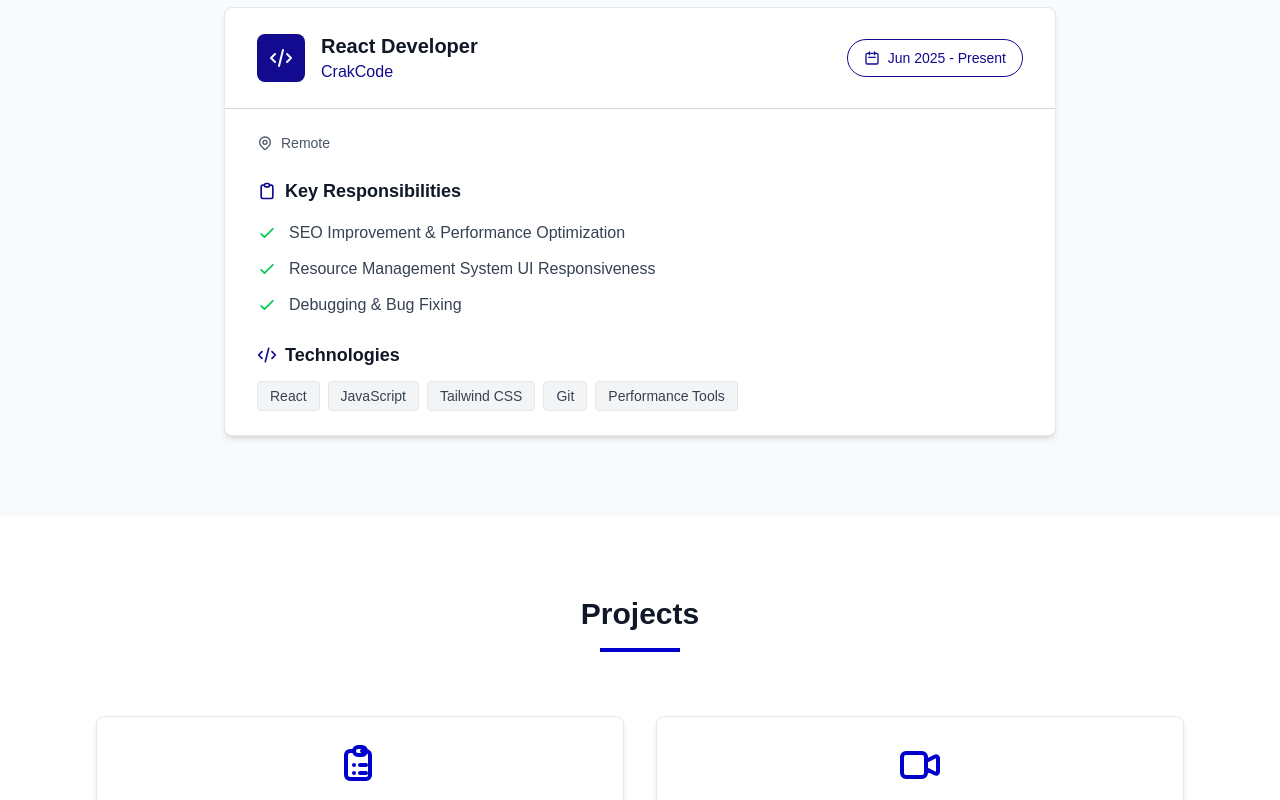
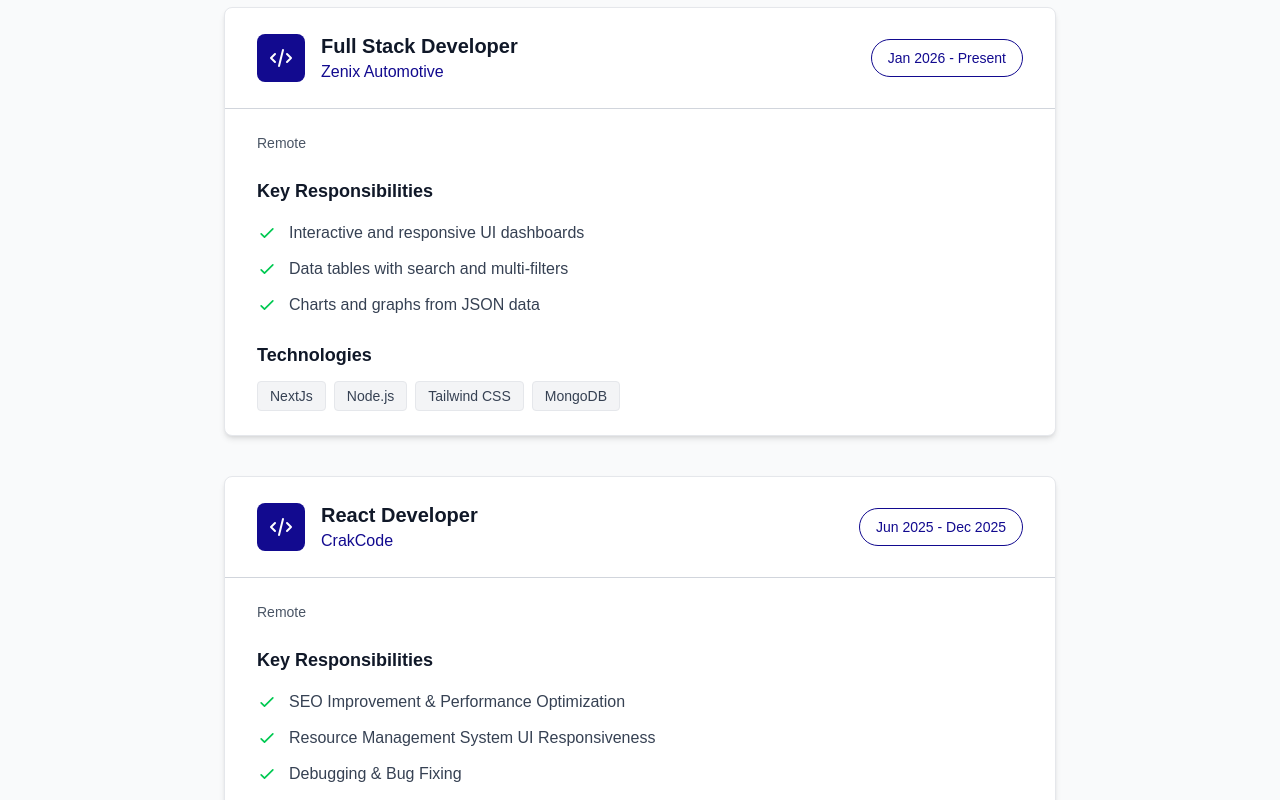
Before and after one commit to ChandaniSahu/NewPortfolio, a Next.js app: page / in a window 1280 px wide. Shown: the part 1480-2280 px from the top of the page. Built offline with nearby package versions, Linux system fonts and the light colour scheme.

Commit message:
experience added

```diff
--- a/app/page.tsx
+++ b/app/page.tsx
@@ -149,15 +149,15 @@
       visitLink: "https://ebook-chandani.netlify.app/"
     },
     {
-      title: "Tech Fest Management System",
-      description: "Event management platform for college tech fests with registration, scheduling, and participant tracking.",
+      title: "Interactive Mind Map Tool",
+      description: "A web app to explore and organize topics using interactive mind maps.",
       icon: (
         <svg className="w-12 h-12 text-[#0000CD]" fill="none" stroke="currentColor" viewBox="0 0 24 24">
           <path strokeLinecap="round" strokeLinejoin="round" strokeWidth={2} d="M19 11H5m14 0a2 2 0 012 2v6a2 2 0 01-2 2H5a2 2 0 01-2-2v-6a2 2 0 012-2m14 0V9a2 2 0 00-2-2M5 11V9a2 2 0 012-2m0 0V5a2 2 0 012-2h6a2 2 0 012 2v2M7 7h10" />
         </svg>
       ),
-      githubLink: "https://github.com/ChandaniSahu/TechfestParticipants",
-      visitLink: "https://mseit-techfest-2025-participate.netlify.app/"
+      githubLink: "https://github.com/ChandaniSahu/MindMap",
+      visitLink: "https://chandani-mindmap.netlify.app/"
     }
   ];
 
@@ -256,7 +256,7 @@
         </svg>
       ),
       description: "Professional resume highlighting skills, experience, education, and qualifications.",
-      link: "https://drive.google.com/file/d/1fGiFt1i-_k8HdsxxY1Bup8OpFb333i08/view",
+      link: "https://drive.google.com/file/d/1AYfg9y9uTh26JErfF6uklc-celPHJ9Z9/view",
     }
   ];
 
@@ -624,53 +624,117 @@
             className="relative"
           >
             {/* Main Experience Card */}
+<div className="space-y-10">
+
+  {/* Latest Experience */}
   <div className="bg-white dark:bg-gray-900 rounded-lg shadow-md border border-gray-200 dark:border-gray-700 hover:shadow-lg hover:scale-105 transition-all duration-300">
-
-              {/* Header Section with Solid Background */}
     <div className="bg-[#120A8F]50 dark:bg-[#120A8F]/20 px-8 py-6 rounded-t-lg border-b border-gray-300 dark:border-[#120A8F]">
       <div className="flex flex-col md:flex-row md:items-center md:justify-between">
         <div className="flex items-center space-x-4">
-                    {/* Company Icon */}
           <div className="w-12 h-12 bg-[#120A8F] rounded-lg flex items-center justify-center">
             <svg className="w-6 h-6 text-white" fill="none" stroke="currentColor" viewBox="0 0 24 24">
               <path strokeLinecap="round" strokeLinejoin="round" strokeWidth={2} d="M10 20l4-16m4 4l4 4-4 4M6 16l-4-4 4-4" />
             </svg>
           </div>
           <div>
-                      <h3 className="text-xl font-bold text-gray-900 dark:text-white">React Developer</h3>
-                      <p className="text-[#120A8F] dark:text-[#120A8F] font-medium">CrakCode</p>
+            <h3 className="text-xl font-bold text-gray-900 dark:text-white">
+              Full Stack Developer
+            </h3>
+            <p className="text-[#120A8F] dark:text-[#120A8F] font-medium">
+              Zenix Automotive
+            </p>
           </div>
         </div>
 
-                  {/* Date Badge */}
         <div className="mt-4 md:mt-0">
           <span className="inline-flex items-center px-4 py-2 bg-white dark:bg-gray-800 border border-[#120A8F] dark:border-[#120A8F] text-[#120A8F] dark:text-[#120A8F] rounded-full font-medium text-sm">
-                      <svg className="w-4 h-4 mr-2" fill="none" stroke="currentColor" viewBox="0 0 24 24">
-                        <path strokeLinecap="round" strokeLinejoin="round" strokeWidth={2} d="M8 7V3m8 4V3m-9 8h10M5 21h14a2 2 0 002-2V7a2 2 0 00-2-2H5a2 2 0 00-2 2v12a2 2 0 002 2z" />
-                      </svg>
-                      Jun 2025 - Present
+            Jan 2026 - Present
           </span>
         </div>
       </div>
     </div>
 
-              {/* Content Section */}
     <div className="px-8 py-6">
-                {/* Location & Type */}
       <div className="flex items-center text-gray-600 dark:text-gray-400 mb-6">
-                  <svg className="w-4 h-4 mr-2" fill="none" stroke="currentColor" viewBox="0 0 24 24">
-                    <path strokeLinecap="round" strokeLinejoin="round" strokeWidth={2} d="M17.657 16.657L13.414 20.9a1.998 1.998 0 01-2.827 0l-4.244-4.243a8 8 0 1111.314 0z" />
-                    <path strokeLinecap="round" strokeLinejoin="round" strokeWidth={2} d="M15 11a3 3 0 11-6 0 3 3 0 016 0z" />
-                  </svg>
         <span className="text-sm">Remote</span>
       </div>
 
-                {/* Responsibilities */}
       <div className="mb-6">
-                  <h4 className="text-lg font-semibold text-gray-900 dark:text-white mb-4 flex items-center">
-                    <svg className="w-5 h-5 text-[#120A8F] mr-2" fill="none" stroke="currentColor" viewBox="0 0 24 24">
-                      <path strokeLinecap="round" strokeLinejoin="round" strokeWidth={2} d="M9 5H7a2 2 0 00-2 2v12a2 2 0 002 2h10a2 2 0 002-2V7a2 2 0 00-2-2h-2M9 5a2 2 0 002 2h2a2 2 0 002-2M9 5a2 2 0 012-2h2a2 2 0 012 2" />
+        <h4 className="text-lg font-semibold text-gray-900 dark:text-white mb-4">
+          Key Responsibilities
+        </h4>
+        <ul className="space-y-3">
+          {[
+            "Interactive and responsive UI dashboards",
+            "Data tables with search and multi-filters",
+            "Charts and graphs from JSON data"
+          ].map((item, index) => (
+            <li
+              key={index}
+              className="flex items-start text-gray-700 dark:text-gray-300"
+            >
+              <svg className="w-5 h-5 text-green-500 mr-3 mt-0.5 flex-shrink-0" fill="none" stroke="currentColor" viewBox="0 0 24 24">
+                <path strokeLinecap="round" strokeLinejoin="round" strokeWidth={2} d="M5 13l4 4L19 7" />
               </svg>
+              <span>{item}</span>
+            </li>
+          ))}
+        </ul>
+      </div>
+
+      <div>
+        <h4 className="text-lg font-semibold text-gray-900 dark:text-white mb-3">
+          Technologies
+        </h4>
+        <div className="flex flex-wrap gap-2">
+          {["NextJs", "Node.js", "Tailwind CSS", "MongoDB"].map((tech, index) => (
+            <span
+              key={index}
+              className="px-3 py-1 bg-gray-100 dark:bg-gray-800 border border-gray-200 dark:border-gray-700 rounded text-sm text-gray-700 dark:text-gray-300 hover:bg-gray-200 dark:hover:bg-gray-700 transition-colors"
+            >
+              {tech}
+            </span>
+          ))}
+        </div>
+      </div>
+    </div>
+  </div>
+
+  {/* Internship */}
+  <div className="bg-white dark:bg-gray-900 rounded-lg shadow-md border border-gray-200 dark:border-gray-700 hover:shadow-lg hover:scale-105 transition-all duration-300">
+    <div className="bg-[#120A8F]50 dark:bg-[#120A8F]/20 px-8 py-6 rounded-t-lg border-b border-gray-300 dark:border-[#120A8F]">
+      <div className="flex flex-col md:flex-row md:items-center md:justify-between">
+        <div className="flex items-center space-x-4">
+          <div className="w-12 h-12 bg-[#120A8F] rounded-lg flex items-center justify-center">
+            <svg className="w-6 h-6 text-white" fill="none" stroke="currentColor" viewBox="0 0 24 24">
+              <path strokeLinecap="round" strokeLinejoin="round" strokeWidth={2} d="M10 20l4-16m4 4l4 4-4 4M6 16l-4-4 4-4" />
+            </svg>
+          </div>
+          <div>
+            <h3 className="text-xl font-bold text-gray-900 dark:text-white">
+              React Developer
+            </h3>
+            <p className="text-[#120A8F] dark:text-[#120A8F] font-medium">
+              CrakCode
+            </p>
+          </div>
+        </div>
+
+        <div className="mt-4 md:mt-0">
+          <span className="inline-flex items-center px-4 py-2 bg-white dark:bg-gray-800 border border-[#120A8F] dark:border-[#120A8F] text-[#120A8F] dark:text-[#120A8F] rounded-full font-medium text-sm">
+            Jun 2025 - Dec 2025
+          </span>
+        </div>
+      </div>
+    </div>
+
+    <div className="px-8 py-6">
+      <div className="flex items-center text-gray-600 dark:text-gray-400 mb-6">
+        <span className="text-sm">Remote</span>
+      </div>
+
+      <div className="mb-6">
+        <h4 className="text-lg font-semibold text-gray-900 dark:text-white mb-4">
           Key Responsibilities
         </h4>
         <ul className="space-y-3">
@@ -679,29 +743,21 @@
             "Resource Management System UI Responsiveness",
             "Debugging & Bug Fixing"
           ].map((item, index) => (
-                      <motion.li
+            <li
               key={index}
-                        initial={{ opacity: 0, x: -10 }}
-                        whileInView={{ opacity: 1, x: 0 }}
-                        transition={{ duration: 0.4, delay: index * 0.1 }}
-                        viewport={{ once: true }}
               className="flex items-start text-gray-700 dark:text-gray-300"
             >
               <svg className="w-5 h-5 text-green-500 mr-3 mt-0.5 flex-shrink-0" fill="none" stroke="currentColor" viewBox="0 0 24 24">
                 <path strokeLinecap="round" strokeLinejoin="round" strokeWidth={2} d="M5 13l4 4L19 7" />
               </svg>
               <span>{item}</span>
-                      </motion.li>
+            </li>
           ))}
         </ul>
       </div>
 
-                {/* Tech Stack */}
       <div>
-                  <h4 className="text-lg font-semibold text-gray-900 dark:text-white mb-3 flex items-center">
-                    <svg className="w-5 h-5 text-[#120A8F] mr-2" fill="none" stroke="currentColor" viewBox="0 0 24 24">
-                      <path strokeLinecap="round" strokeLinejoin="round" strokeWidth={2} d="M10 20l4-16m4 4l4 4-4 4M6 16l-4-4 4-4" />
-                    </svg>
+        <h4 className="text-lg font-semibold text-gray-900 dark:text-white mb-3">
           Technologies
         </h4>
         <div className="flex flex-wrap gap-2">
@@ -717,6 +773,9 @@
       </div>
     </div>
   </div>
+
+</div>
+
           </motion.div>
         </div>
       </section>
```
Lines whose indentation alone changed are shown as unchanged.
